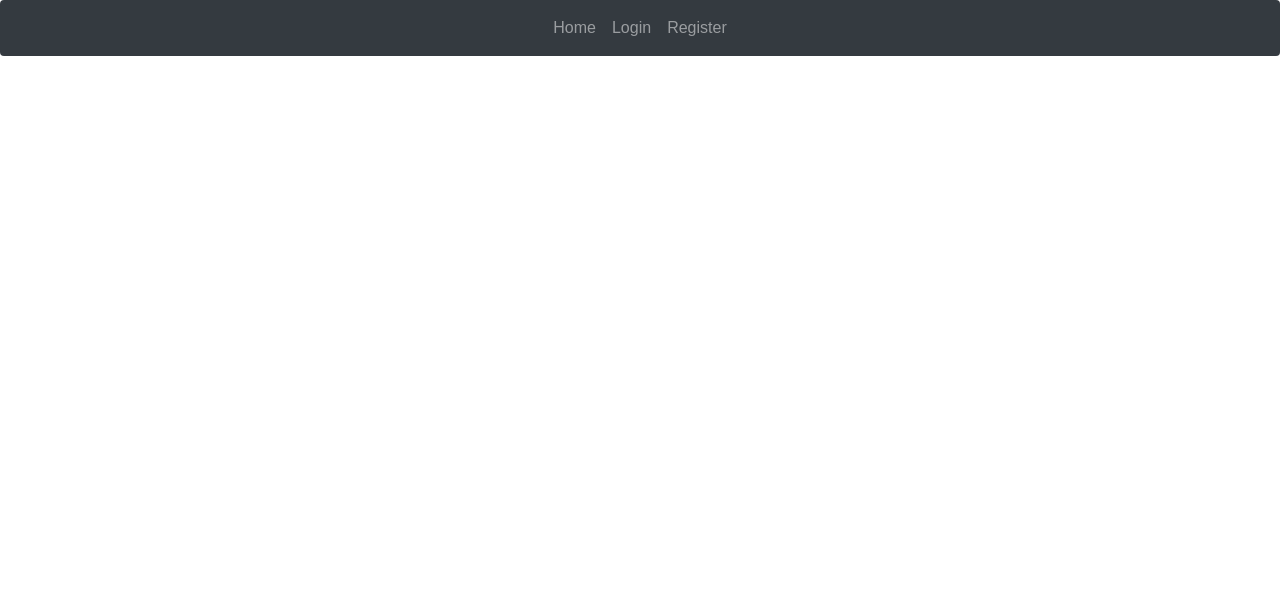
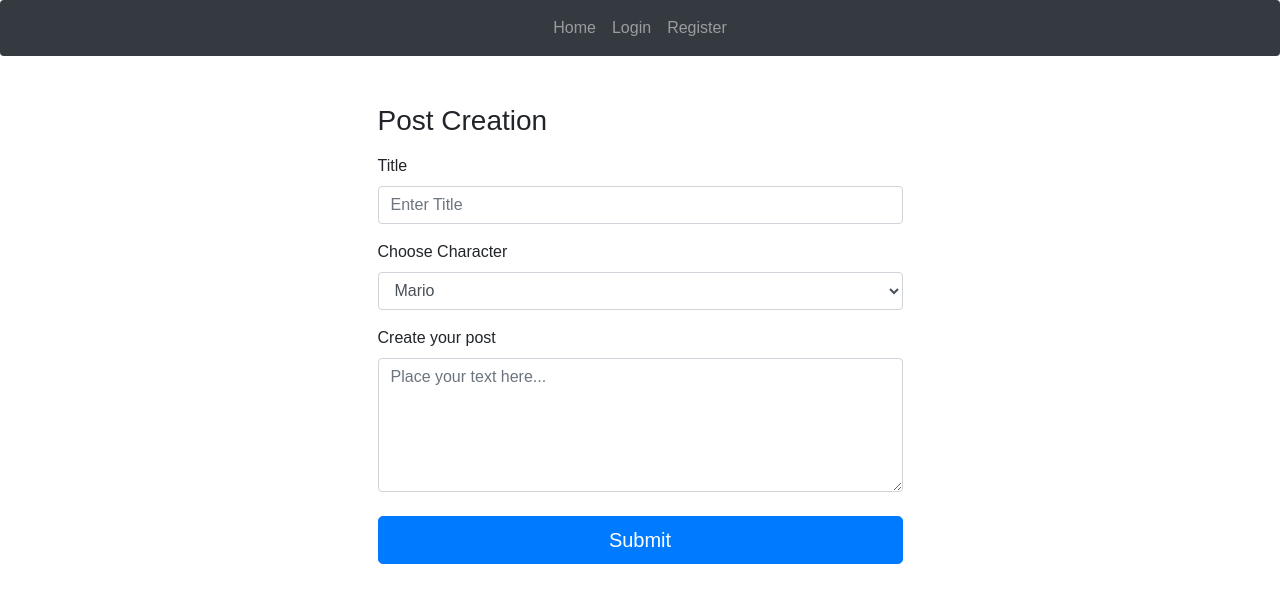
Before and after one commit to dewstend/SmashU, a React (Create React App) app in the folder client/: page /newpost in a window 1280 px wide. Shown: the top 602 px of the page. Built offline with nearby package versions, Linux system fonts and the light colour scheme.

Commit message:
Added some new screens
by Momoringu

```diff
--- a/client/src/App.css
+++ b/client/src/App.css
@@ -0,0 +1,41 @@
+.PreviewPost{
+    color: black;
+    font-family: 'Segoe UI', Tahoma, Geneva, Verdana, sans-serif;
+    text-align: justify;
+    padding-left: 10px;
+    padding-right: 10px;
+    margin-top: 50px;
+    margin-bottom: 50px;
+    margin-left: 130px;
+    margin-right: 130px;
+    padding-top: 2%;
+    padding-bottom: 2%;
+    border-radius: 10px;
+    color: #222222;
+    background: #ffffff;
+}
+
+.PreviewTitle{
+    text-align: left;
+}
+
+.PreviewAuthorTag, .PreviewComments{
+    text-align: left;
+    font-size: 11px;
+}
+
+.author{
+    margin-right: 10px;
+}
+
+#area{
+    padding-bottom: 10px;
+}
+
+.TagAuthor{
+    text-align: right;
+}
+
+.CommentTitle{
+    text-align: center;
+}
--- a/client/src/App.js
+++ b/client/src/App.js
@@ -1,11 +1,13 @@
 import React, { Component } from 'react';
 import { BrowserRouter as Router, Route } from 'react-router-dom'
-
+import './App.css'
 import Navbar from './components/Navbar'
 import Landing from './components/Landing'
 import Login from './components/Login'
 import Register from './components/Register'
 import Profile from './components/Profile'
+import NewPost from './components/NewPost'
+import ViewPost from './components/ViewPost'
 
 class App extends Component {
   render () {
@@ -18,6 +20,8 @@ class App extends Component {
             <Route exact path="/register" component={Register} />
             <Route exact path="/login" component={Login} />
             <Route exact path="/profile" component={Profile} />
+            <Route exact path="/newpost" component={NewPost} />
+            <Route exact path="/viewpost" component={ViewPost} />
           </div>
         </div>
       </Router>
--- a/client/src/components/Landing.js
+++ b/client/src/components/Landing.js
@@ -33,17 +33,17 @@ class Landing extends Component {
                         <h1 className="text-center">WELCOME</h1>
                     </div>
                 </div>
-                <div className="jumbotron mt-5">
+                {/*<div className="jumbotron mt-5">*/}
                     <div className="col-sm-8 mx-auto">
                         <h1 className="text-center">Latest posts</h1>
-                        {/* Here comienza la maginha*/}
+
                         <div className="latest-posts">
                             {this.state.lastPosts && this.state.lastPosts.map((post, index) => {
                                 return <PreviewPost data={post} key={index}/>
                             })}
                         </div>
                     </div>
-                </div>
+                {/*</div>*/}
             </div>
         )
     }
--- a/client/src/components/Navbar.js
+++ b/client/src/components/Navbar.js
@@ -35,6 +35,11 @@ class Navbar extends Component {
                         Logout
                     </a>
                 </li>
+                <li className="nav-item">
+                    <Link to="/newpost" className="nav-link">
+                        Create Post
+                    </Link>
+                </li>
             </ul>
         )
 
--- /dev/null
+++ b/client/src/components/NewPost.js
@@ -0,0 +1,90 @@
+import React, { Component } from 'react'
+
+class NewPost extends Component {
+    constructor() {
+        super()
+        this.state = {
+            title: '',
+            content: '',
+            tag: ''
+        }
+
+        this.onChange = this.onChange.bind(this)
+        this.onSubmit = this.onSubmit.bind(this)
+    }
+
+    onChange (e) {
+        this.setState({ [e.target.name]: e.target.value })
+    }
+
+    onSubmit (e) {
+        e.preventDefault()
+
+        const post = {
+            title: this.state.title,
+            content: this.state.tag,
+            tag: this.state.tag
+        }
+
+        //TODO
+        console.log(new Error("To be Implemented, save to DB: "))
+        console.log(post)
+    }
+
+    render () {
+        return (
+            <div className="container">
+                <div className="row">
+                    <div className="col-md-6 mt-5 mx-auto">
+                        <form noValidate onSubmit={this.onSubmit}>
+                            <h1 className="h3 mb-3 font-weight-normal">Post Creation</h1>
+                            <div className="form-group">
+                                <label htmlFor="title">Title</label>
+                                <input type="title"
+                                    className="form-control"
+                                    name="title"
+                                    placeholder="Enter Title"
+                                    value={this.state.title}
+                                    onChange={this.onChange}
+                                />
+                            </div>
+                            <div className="form-group">
+                                <label htmlFor="tag">Choose Character</label>
+                                <select type="tag"
+                                    className="form-control"
+                                    name="tag"
+                                    value={this.state.tag}
+                                    onChange={this.onChange}
+                                >
+                                <option>Mario</option>
+                                <option>Kirby</option>
+                                <option>Palutena</option>
+                                <option>Chrom</option>
+                                <option>Snake</option>
+                                </select>
+                            </div>
+                            <div className="text-area">
+                                <label htmlFor="content">Create your post</label>
+                                <textarea type="content"
+                                    className="form-control"
+                                    rows= "5"
+                                    name="content"
+                                    placeholder="Place your text here..."
+                                    value={this.state.content}
+                                    onChange={this.onChange}
+                                />
+                            </div>
+                            <br/>
+                            <button type="submit"
+                                className="btn btn-lg btn-primary btn-block">
+                                Submit
+                            </button>
+                        </form>
+                    </div>
+                </div>
+            </div>
+        )
+    }
+}
+
+export default NewPost
--- /dev/null
+++ b/client/src/components/PostComment.js
@@ -0,0 +1,20 @@
+import React from 'react'
+
+const PostComment = (props) => {
+    return (
+        <div className= "PostComment">
+            <table className="table col-md-6 mx-auto">
+                        <tbody>
+                            <tr>
+                                <td className= "CommentContent">{props.data.content}</td>
+                            </tr>
+                            <tr>
+                                <td className="CommentAuthor">Author: {props.data.author}</td>
+                            </tr>
+                        </tbody>
+                    </table>
+        </div>
+    )
+}
+
+export default PostComment
--- a/client/src/components/PreviewPost.js
+++ b/client/src/components/PreviewPost.js
@@ -2,11 +2,14 @@ import React from 'react'
 
 const PreviewPost = (props) => {
 	return (
-		<div>
-			<div>{props.data.title}</div>
-			<div>{props.data.users_id}</div>
-			<div>{props.data.tag}</div>
-		</div>
+		<div className= "PreviewPost">
+            <div className="PreviewAuthorTag">
+                <span className="author">Author ID: {props.data.users_id}</span>
+                <span>Character: {props.data.tag}</span>
+            </div>
+        	<div className= "PreviewTitle" href="#"><h5>{props.data.title}</h5></div>
+        	<div className= "PreviewComments" href="#">{props.data.comments || 0} Comments</div>
+        </div>
 		)
 }
 
--- /dev/null
+++ b/client/src/components/ViewPost.js
@@ -0,0 +1,67 @@
+import React, { Component } from 'react'
+
+import PostComment from './PostComment'
+
+const data =
+    {
+        "title": "Palus counter is amazing for neutral game, opinions?",
+        "author": "Admin",
+        "tag": "Palutena",
+        "content": "Paultena is a top tier waifu wtf zxc zxc zczx c czx czxczx czx czxczczxc zxczx czx czxczxczxczzcxczxc zx czxczx czx cc zxczczc   z czx czxczxczczczcz "
+    }
+
+const data1=[
+    {
+        "content": "erga",
+        "author": "Admin"
+    },
+    {
+        "content": "erga3",
+        "author": "Admin"
+    }
+]
+
+class ViewPost extends Component {
+    constructor() {
+        super()
+        this.state = {
+            post: {}
+        }
+    }
+
+    render () {
+        return (
+            <div className="container">
+                <div className="jumbotron bg-white text-black mt-5">
+                    <div className="col-sm-8 mx-auto">
+                        <h1 className="PostTitle">{data.title}</h1>
+                    </div>
+                    <table className="table col-md-6 mx-auto">
+                        <tbody>
+                            <tr>
+                                <td className= "">{data.content}</td>
+                            </tr>
+                            <tr>
+                                <td className="TagAuthor">Charater: {data.tag}</td>
+                            </tr>
+                            <tr>
+                                <td className="TagAuthor">Author: {data.author}</td>
+                            </tr>
+                        </tbody>
+                    </table>
+                </div>
+
+
+                <div className="jumbotron bg-white text-black mt-5">
+                    <div className="col-sm-8 mx-auto">
+                        <h4 className="CommentTitle">Comment Section</h4>
+                    </div>
+                    <PostComment data={data1[0]}/>
+                    <PostComment data={data1[1]}/>
+                </div>
+            </div>
+        )
+    }
+}
+
+export default ViewPost
--- a/client/src/index.css
+++ b/client/src/index.css
@@ -3,3 +3,7 @@ body {
   padding: 0;
   font-family: sans-serif;
 }
+
+.jumbotron mt-5{
+  background-color: white;
+}
```
